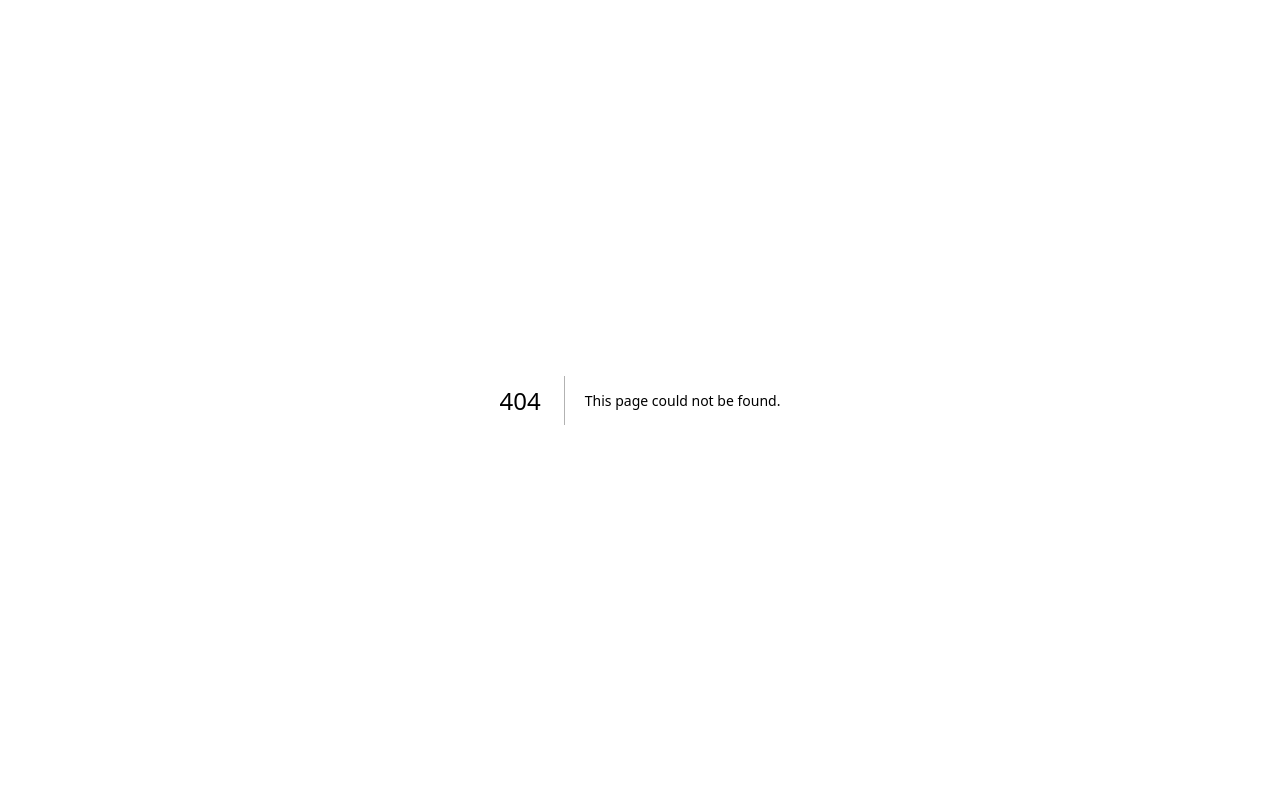
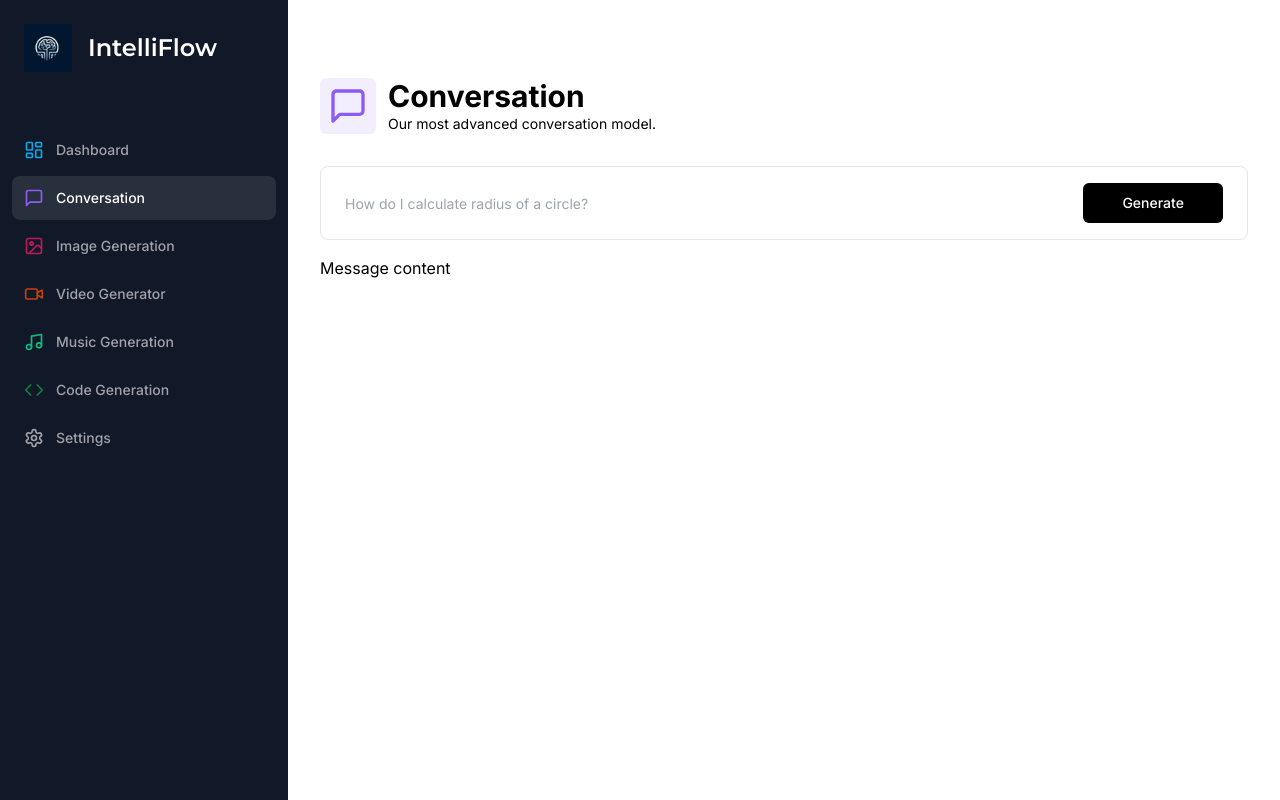
Before and after one commit to Alexandra2888/IntelliFlow, a Next.js app: page /conversation in a window 1280 px wide. Before the commit this address had no page. Built offline with nearby package versions, Linux system fonts and the light colour scheme.

Commit message:
Add conversation ui

```diff
--- /dev/null
+++ b/app/(dashboard)/(routes)/conversation/constants.ts
@@ -0,0 +1,8 @@
+import * as z from "zod";
+
+
+export const formSchema = z.object({
+    prompt: z.string().min(1, {
+        message: "Prompt is required"
+    }),
+});
--- /dev/null
+++ b/app/(dashboard)/(routes)/conversation/page.tsx
@@ -0,0 +1,66 @@
+"use client";
+import Heading from "@/components/heading";
+import { MessageSquare } from "lucide-react";
+import React from "react";
+import { useForm } from "react-hook-form";
+import * as z from "zod";
+import { formSchema } from "./constants";
+import { zodResolver } from "@hookform/resolvers/zod";
+import { Form, FormControl, FormField, FormItem } from "@/components/ui/form";
+import { Input } from "@/components/ui/input";
+import { Button } from "@/components/ui/button";
+
+const ConservationPage = () => {
+  const form = useForm<z.infer<typeof formSchema>>({
+    resolver: zodResolver(formSchema),
+    defaultValues: {
+      prompt: "",
+    },
+  });
+
+  const isLoading = form.formState.isSubmitting;
+  const onSubmit = async (values: z.infer<typeof formSchema>) => {
+    console.log(values);
+  };
+  return (
+    <div>
+      <Heading
+        title="Conversation"
+        description="Our most advanced conversation model."
+        icon={MessageSquare}
+        iconColor="text-violet-500"
+        bgColor="bg-violet-500/10"
+      />
+      <div className="px-4 lg:px-8">
+        <div>
+          <Form {...form}>
+            <form
+              onSubmit={form.handleSubmit(onSubmit)}
+              className="rounded-lg border w-full p-4 px-3 md:px-6 focus-within:shadow-sm grid grid-cols-12 gap-2"
+            >
+              <FormField
+                name="prompt"
+                render={({ field }) => (
+                  <FormItem className="col-span-12 lg:col-span-10">
+                    <FormControl className="m-0 p-0">
+                      <Input className="border-0 outline-none focus-visible:ring-0 focus-visible:ring-transparent" disabled={isLoading}
+                        placeholder="How do I calculate radius of a circle?"  {...field} />
+                    </FormControl>
+                  </FormItem>
+                )}
+              />
+              <Button className="col-span-12 lg:col-span-2 w-full bg-black text-white" disabled={isLoading}>
+                Generate
+              </Button>
+            </form>
+          </Form>
+        </div>
+        <div className="space-y-4 mt-4">
+          Message content
+          </div>
+      </div>
+    </div>
+  );
+};
+
+export default ConservationPage;
--- /dev/null
+++ b/components/heading.tsx
@@ -0,0 +1,35 @@
+import { cn } from "@/lib/utils";
+import { LucideIcon } from "lucide-react";
+import React from "react";
+
+interface HeadingProps {
+  title: string;
+  description: string;
+  icon: LucideIcon;
+  iconColor?: string;
+  bgColor?: string;
+}
+
+const Heading = ({
+  title,
+  description,
+  icon: Icon,
+  iconColor,
+  bgColor,
+}: HeadingProps) => {
+  return (
+    <>
+      <div className="px-4 lg:px-8 flex items-center gap-x-3 mb-8">
+        <div className={cn("p-2 w-fit rounded-md", bgColor)}>
+          <Icon className={cn("w-10 h-10", iconColor)} />
+        </div>
+      <div>
+          <h2 className="text-3xl font-bold">{title}</h2>
+          <p className="text-sm text-muted-foreground">{ description}</p>
+        </div>
+        </div>
+    </>
+  );
+};
+
+export default Heading;
--- /dev/null
+++ b/components/ui/form.tsx
@@ -0,0 +1,176 @@
+import * as React from "react"
+import * as LabelPrimitive from "@radix-ui/react-label"
+import { Slot } from "@radix-ui/react-slot"
+import {
+  Controller,
+  ControllerProps,
+  FieldPath,
+  FieldValues,
+  FormProvider,
+  useFormContext,
+} from "react-hook-form"
+
+import { cn } from "@/lib/utils"
+import { Label } from "@/components/ui/label"
+
+const Form = FormProvider
+
+type FormFieldContextValue<
+  TFieldValues extends FieldValues = FieldValues,
+  TName extends FieldPath<TFieldValues> = FieldPath<TFieldValues>
+> = {
+  name: TName
+}
+
+const FormFieldContext = React.createContext<FormFieldContextValue>(
+  {} as FormFieldContextValue
+)
+
+const FormField = <
+  TFieldValues extends FieldValues = FieldValues,
+  TName extends FieldPath<TFieldValues> = FieldPath<TFieldValues>
+>({
+  ...props
+}: ControllerProps<TFieldValues, TName>) => {
+  return (
+    <FormFieldContext.Provider value={{ name: props.name }}>
+      <Controller {...props} />
+    </FormFieldContext.Provider>
+  )
+}
+
+const useFormField = () => {
+  const fieldContext = React.useContext(FormFieldContext)
+  const itemContext = React.useContext(FormItemContext)
+  const { getFieldState, formState } = useFormContext()
+
+  const fieldState = getFieldState(fieldContext.name, formState)
+
+  if (!fieldContext) {
+    throw new Error("useFormField should be used within <FormField>")
+  }
+
+  const { id } = itemContext
+
+  return {
+    id,
+    name: fieldContext.name,
+    formItemId: `${id}-form-item`,
+    formDescriptionId: `${id}-form-item-description`,
+    formMessageId: `${id}-form-item-message`,
+    ...fieldState,
+  }
+}
+
+type FormItemContextValue = {
+  id: string
+}
+
+const FormItemContext = React.createContext<FormItemContextValue>(
+  {} as FormItemContextValue
+)
+
+const FormItem = React.forwardRef<
+  HTMLDivElement,
+  React.HTMLAttributes<HTMLDivElement>
+>(({ className, ...props }, ref) => {
+  const id = React.useId()
+
+  return (
+    <FormItemContext.Provider value={{ id }}>
+      <div ref={ref} className={cn("space-y-2", className)} {...props} />
+    </FormItemContext.Provider>
+  )
+})
+FormItem.displayName = "FormItem"
+
+const FormLabel = React.forwardRef<
+  React.ElementRef<typeof LabelPrimitive.Root>,
+  React.ComponentPropsWithoutRef<typeof LabelPrimitive.Root>
+>(({ className, ...props }, ref) => {
+  const { error, formItemId } = useFormField()
+
+  return (
+    <Label
+      ref={ref}
+      className={cn(error && "text-destructive", className)}
+      htmlFor={formItemId}
+      {...props}
+    />
+  )
+})
+FormLabel.displayName = "FormLabel"
+
+const FormControl = React.forwardRef<
+  React.ElementRef<typeof Slot>,
+  React.ComponentPropsWithoutRef<typeof Slot>
+>(({ ...props }, ref) => {
+  const { error, formItemId, formDescriptionId, formMessageId } = useFormField()
+
+  return (
+    <Slot
+      ref={ref}
+      id={formItemId}
+      aria-describedby={
+        !error
+          ? `${formDescriptionId}`
+          : `${formDescriptionId} ${formMessageId}`
+      }
+      aria-invalid={!!error}
+      {...props}
+    />
+  )
+})
+FormControl.displayName = "FormControl"
+
+const FormDescription = React.forwardRef<
+  HTMLParagraphElement,
+  React.HTMLAttributes<HTMLParagraphElement>
+>(({ className, ...props }, ref) => {
+  const { formDescriptionId } = useFormField()
+
+  return (
+    <p
+      ref={ref}
+      id={formDescriptionId}
+      className={cn("text-sm text-muted-foreground", className)}
+      {...props}
+    />
+  )
+})
+FormDescription.displayName = "FormDescription"
+
+const FormMessage = React.forwardRef<
+  HTMLParagraphElement,
+  React.HTMLAttributes<HTMLParagraphElement>
+>(({ className, children, ...props }, ref) => {
+  const { error, formMessageId } = useFormField()
+  const body = error ? String(error?.message) : children
+
+  if (!body) {
+    return null
+  }
+
+  return (
+    <p
+      ref={ref}
+      id={formMessageId}
+      className={cn("text-sm font-medium text-destructive", className)}
+      {...props}
+    >
+      {body}
+    </p>
+  )
+})
+FormMessage.displayName = "FormMessage"
+
+export {
+  useFormField,
+  Form,
+  FormItem,
+  FormLabel,
+  FormControl,
+  FormDescription,
+  FormMessage,
+  FormField,
+}
--- /dev/null
+++ b/components/ui/input.tsx
@@ -0,0 +1,25 @@
+import * as React from "react"
+
+import { cn } from "@/lib/utils"
+
+export interface InputProps
+  extends React.InputHTMLAttributes<HTMLInputElement> {}
+
+const Input = React.forwardRef<HTMLInputElement, InputProps>(
+  ({ className, type, ...props }, ref) => {
+    return (
+      <input
+        type={type}
+        className={cn(
+          "flex h-10 w-full rounded-md border border-input bg-background px-3 py-2 text-sm ring-offset-background file:border-0 file:bg-transparent file:text-sm file:font-medium placeholder:text-muted-foreground focus-visible:outline-none focus-visible:ring-2 focus-visible:ring-ring focus-visible:ring-offset-2 disabled:cursor-not-allowed disabled:opacity-50",
+          className
+        )}
+        ref={ref}
+        {...props}
+      />
+    )
+  }
+)
+Input.displayName = "Input"
+
+export { Input }
--- /dev/null
+++ b/components/ui/label.tsx
@@ -0,0 +1,26 @@
+"use client"
+
+import * as React from "react"
+import * as LabelPrimitive from "@radix-ui/react-label"
+import { cva, type VariantProps } from "class-variance-authority"
+
+import { cn } from "@/lib/utils"
+
+const labelVariants = cva(
+  "text-sm font-medium leading-none peer-disabled:cursor-not-allowed peer-disabled:opacity-70"
+)
+
+const Label = React.forwardRef<
+  React.ElementRef<typeof LabelPrimitive.Root>,
+  React.ComponentPropsWithoutRef<typeof LabelPrimitive.Root> &
+    VariantProps<typeof labelVariants>
+>(({ className, ...props }, ref) => (
+  <LabelPrimitive.Root
+    ref={ref}
+    className={cn(labelVariants(), className)}
+    {...props}
+  />
+))
+Label.displayName = LabelPrimitive.Root.displayName
+
+export { Label }
--- a/package.json
+++ b/package.json
@@ -10,7 +10,9 @@
   },
   "dependencies": {
     "@clerk/nextjs": "^4.31.2",
+    "@hookform/resolvers": "^3.5.0",
     "@radix-ui/react-dialog": "^1.0.5",
+    "@radix-ui/react-label": "^2.0.2",
     "@radix-ui/react-slot": "^1.0.2",
     "@types/node": "20.12.13",
     "@types/react": "18.3.3",
@@ -26,10 +28,12 @@
     "postcss": "8.4.38",
     "react": "18.3.1",
     "react-dom": "18.3.1",
+    "react-hook-form": "^7.51.5",
     "tailwind-merge": "^2.3.0",
     "tailwindcss": "3.4.3",
     "tailwindcss-animate": "^1.0.7",
     "typescript": "5.4.5",
-    "typewriter-effect": "^2.21.0"
+    "typewriter-effect": "^2.21.0",
+    "zod": "^3.23.8"
   }
 }
```
Also changed, not shown: 1 other file (tests, documents, lock files or other folders).
